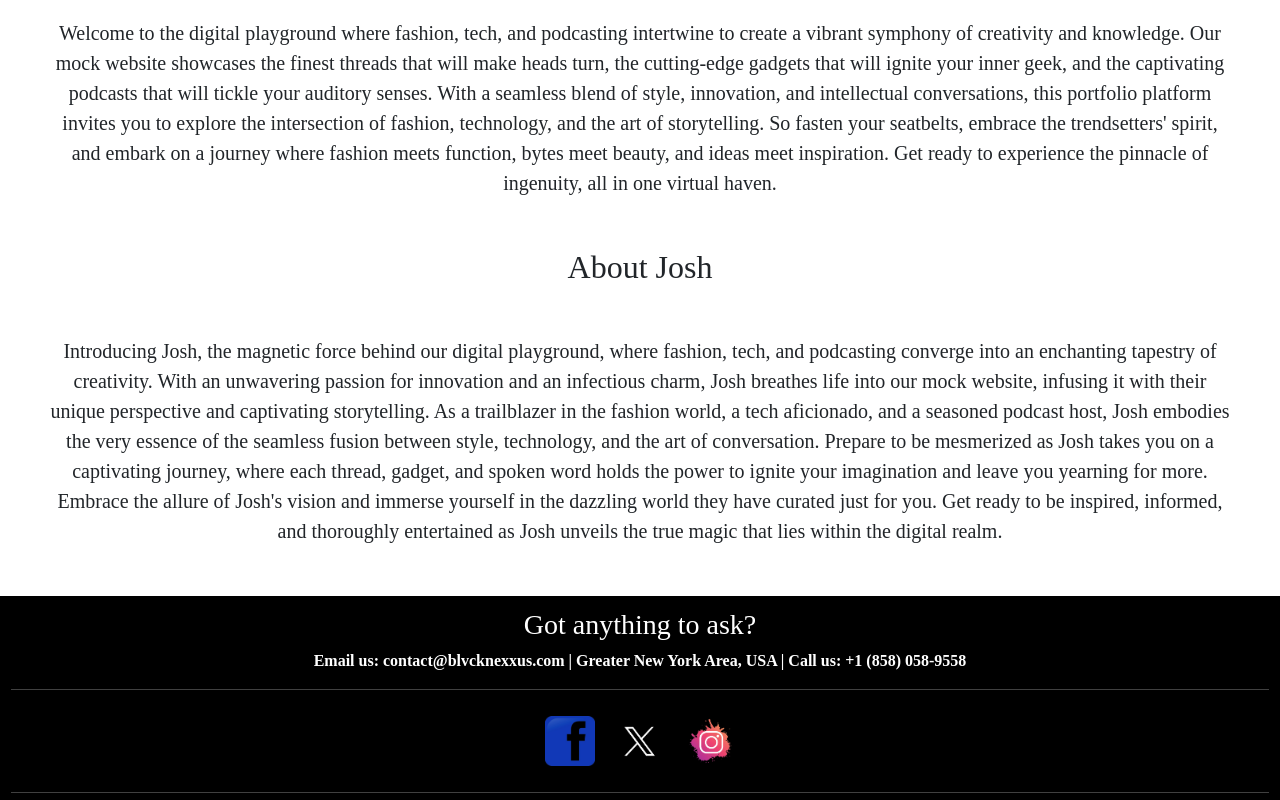
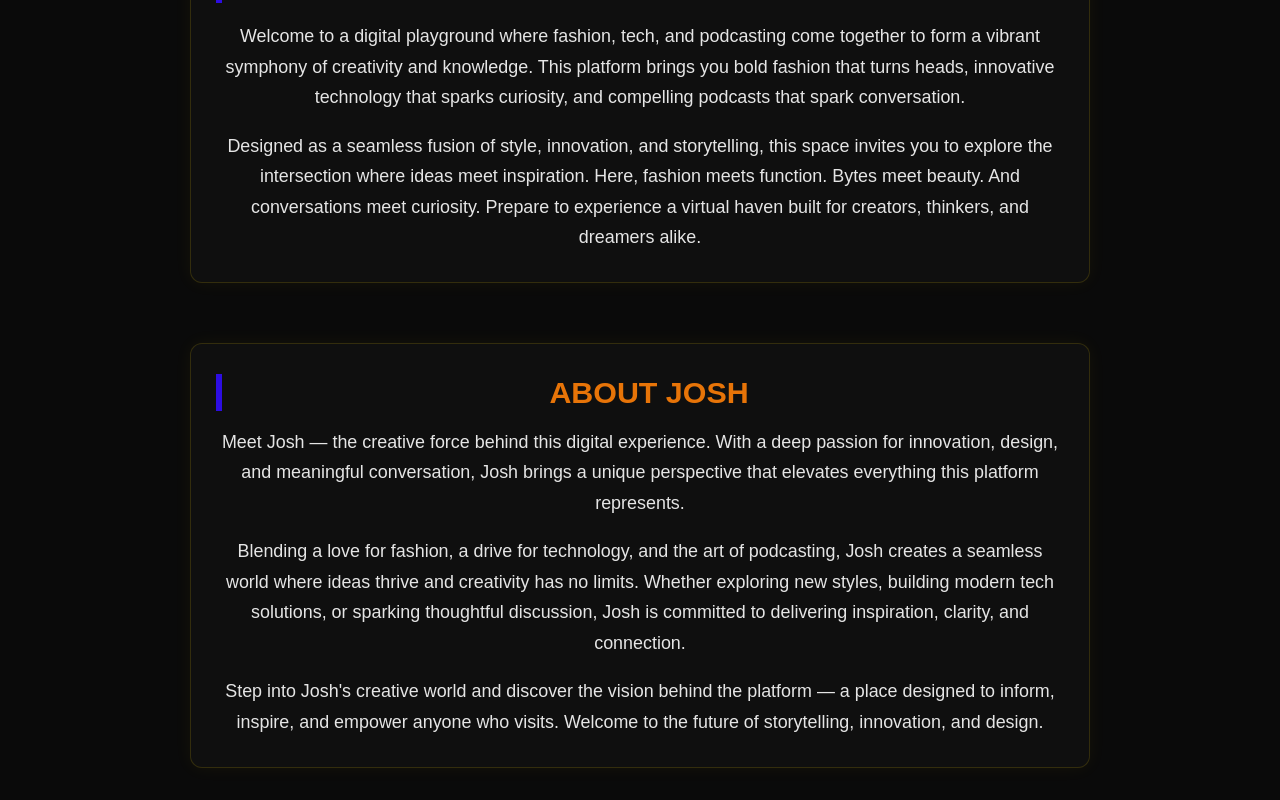
Before and after one commit to JoshuaEwuoso/blvcknexxus, a React (Create React App) app: page /About in a window 1280 px wide. Shown: the part 400-1200 px from the top of the page. Built offline with nearby package versions, Linux system fonts and the light colour scheme.

Commit message:
restructured about page

```diff
--- a/src/pages/About.js
+++ b/src/pages/About.js
@@ -1,24 +1,60 @@
-import React from "react";
-
+import React from 'react';
+import '../styles/About.css'; // make sure this is linked
+import FooterBNX from '../components/FooterBNX';
 
 const About = () => {
 	return (
-        <div>
-            <div>
 		<section>
-                  <h1 className="description">Project Description</h1>
-                    <p className="para">
-                        Welcome to the digital playground where fashion, tech, and podcasting intertwine to create a vibrant symphony of creativity and knowledge. Our mock website showcases the finest threads that will make heads turn, the cutting-edge gadgets that will ignite your inner geek, and the captivating podcasts that will tickle your auditory senses. With a seamless blend of style, innovation, and intellectual conversations, this portfolio platform invites you to explore the intersection of fashion, technology, and the art of storytelling. So fasten your seatbelts, embrace the trendsetters' spirit, and embark on a journey where fashion meets function, bytes meet beauty, and ideas meet inspiration. Get ready to experience the pinnacle of ingenuity, all in one virtual haven.
+			<div className='about-container'>
+				{/* Project Description Section */}
+				<section className='about-section'>
+					<h1 className='about-title'>Project Description</h1>
+
+					<p className='about-text'>
+						Welcome to a digital playground where fashion, tech, and podcasting
+						come together to form a vibrant symphony of creativity and
+						knowledge. This platform brings you bold fashion that turns heads,
+						innovative technology that sparks curiosity, and compelling podcasts
+						that spark conversation.
+					</p>
+
+					<p className='about-text'>
+						Designed as a seamless fusion of style, innovation, and
+						storytelling, this space invites you to explore the intersection
+						where ideas meet inspiration. Here, fashion meets function. Bytes
+						meet beauty. And conversations meet curiosity. Prepare to experience
+						a virtual haven built for creators, thinkers, and dreamers alike.
+					</p>
+				</section>
+				{/* About Josh Section */}
+				<section className='about-section'>
+					<h2 className='about-subtitle'>About Josh</h2>
+
+					<p className='about-text'>
+						Meet Josh — the creative force behind this digital experience. With
+						a deep passion for innovation, design, and meaningful conversation,
+						Josh brings a unique perspective that elevates everything this
+						platform represents.
+					</p>
+
+					<p className='about-text'>
+						Blending a love for fashion, a drive for technology, and the art of
+						podcasting, Josh creates a seamless world where ideas thrive and
+						creativity has no limits. Whether exploring new styles, building
+						modern tech solutions, or sparking thoughtful discussion, Josh is
+						committed to delivering inspiration, clarity, and connection.
+					</p>
+
+					<p className='about-text'>
+						Step into Josh's creative world and discover the vision behind the
+						platform — a place designed to inform, inspire, and empower anyone
+						who visits. Welcome to the future of storytelling, innovation, and
+						design.
 					</p>
 				</section>
 			</div>
-                <section>
-                  <h2 className="intro">About Josh</h2>
-                    <p className="para">
-                      Introducing Josh, the magnetic force behind our digital playground, where fashion, tech, and podcasting converge into an enchanting tapestry of creativity. With an unwavering passion for innovation and an infectious charm, Josh breathes life into our mock website, infusing it with their unique perspective and captivating storytelling. As a trailblazer in the fashion world, a tech aficionado, and a seasoned podcast host, Josh embodies the very essence of the seamless fusion between style, technology, and the art of conversation. Prepare to be mesmerized as Josh takes you on a captivating journey, where each thread, gadget, and spoken word holds the power to ignite your imagination and leave you yearning for more. Embrace the allure of Josh's vision and immerse yourself in the dazzling world they have curated just for you. Get ready to be inspired, informed, and thoroughly entertained as Josh unveils the true magic that lies within the digital realm.
-                    </p>
+			<FooterBNX />
 		</section>
-            </div>
 	);
 };
 
```
Lines whose indentation alone changed are shown as unchanged.
